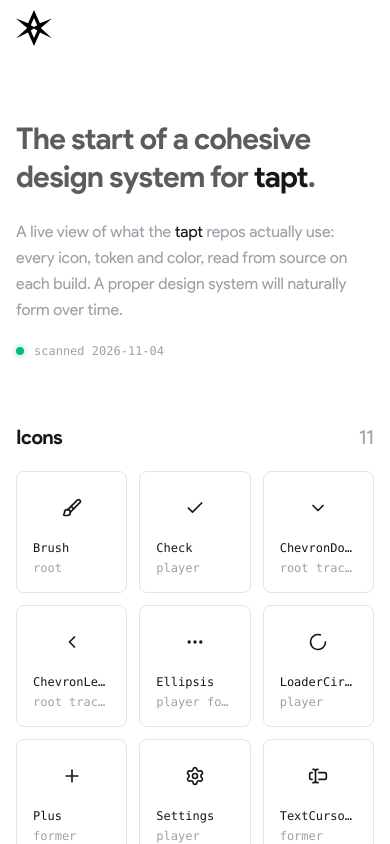
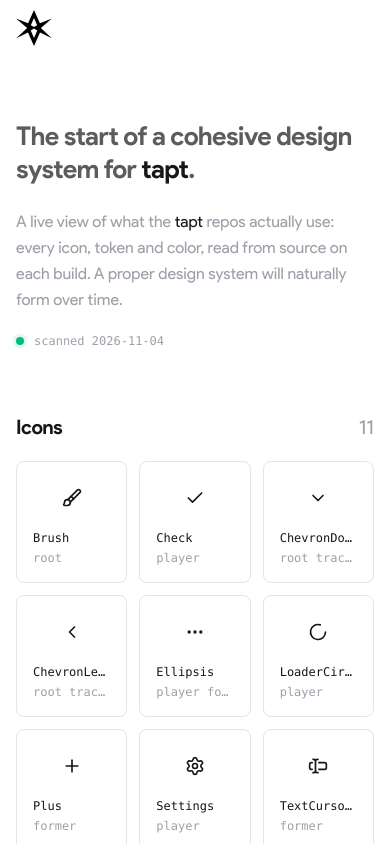
Before and after one commit to prmagana/design, a Next.js app: page / in a window 390 px wide. Shown: the top 844 px of the page. Built offline with nearby package versions, Linux system fonts and the light colour scheme.

Commit message:
Headline: 26px on phones, 48px from sm, the pair every site shares

```diff
--- a/app/page.tsx
+++ b/app/page.tsx
@@ -15,7 +15,7 @@ export default function Home() {
       <main className="flex-1 px-4 sm:px-6">
         <div className="mx-auto w-full max-w-6xl pt-16 pb-24 sm:pt-24">
           {/* Everything softened except the brand word, so "tapt" is the one thing at full ink. */}
-          <h1 className="max-w-2xl text-3xl font-semibold leading-tight tracking-tight text-foreground/70 sm:text-5xl">
+          <h1 className="max-w-2xl text-[1.625rem] font-semibold leading-tight tracking-tight text-foreground/70 sm:text-5xl">
             The start of a cohesive design system for{" "}
             <span className="text-foreground">tapt</span>.
           </h1>
```
